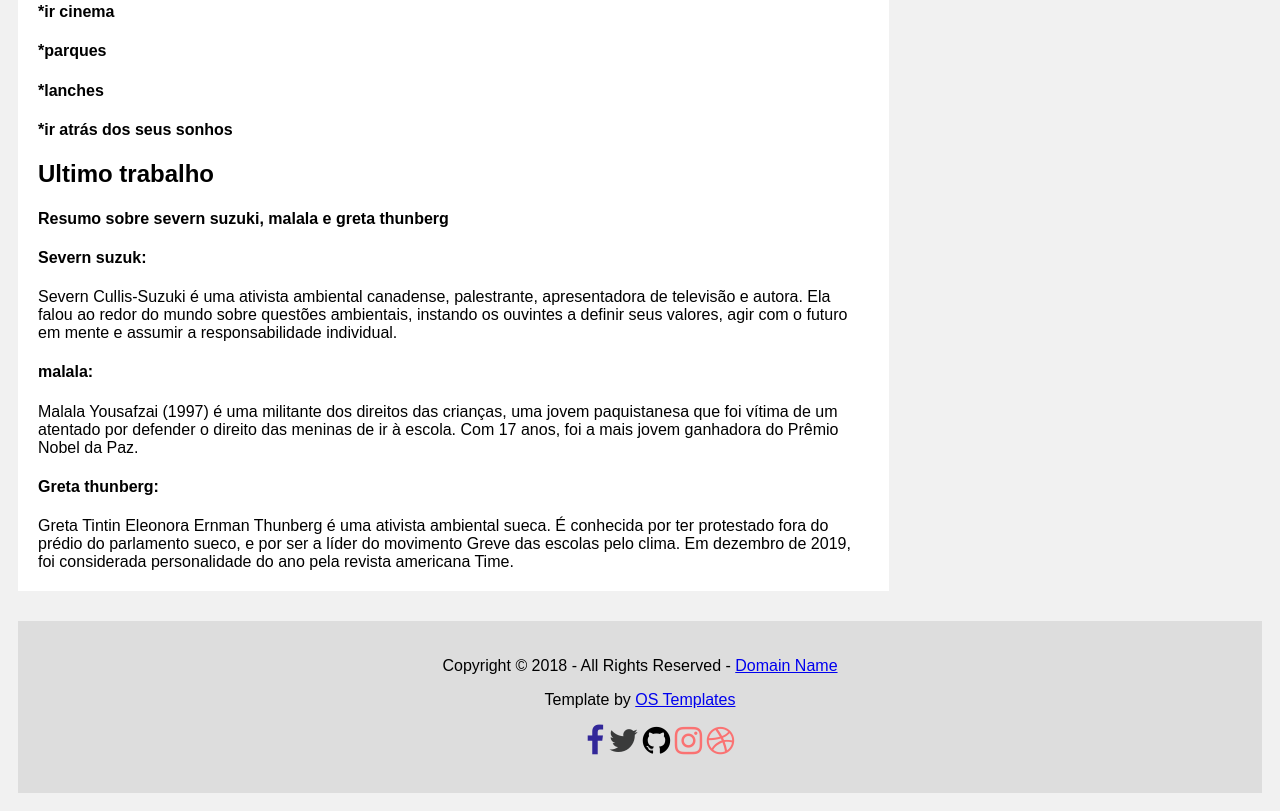
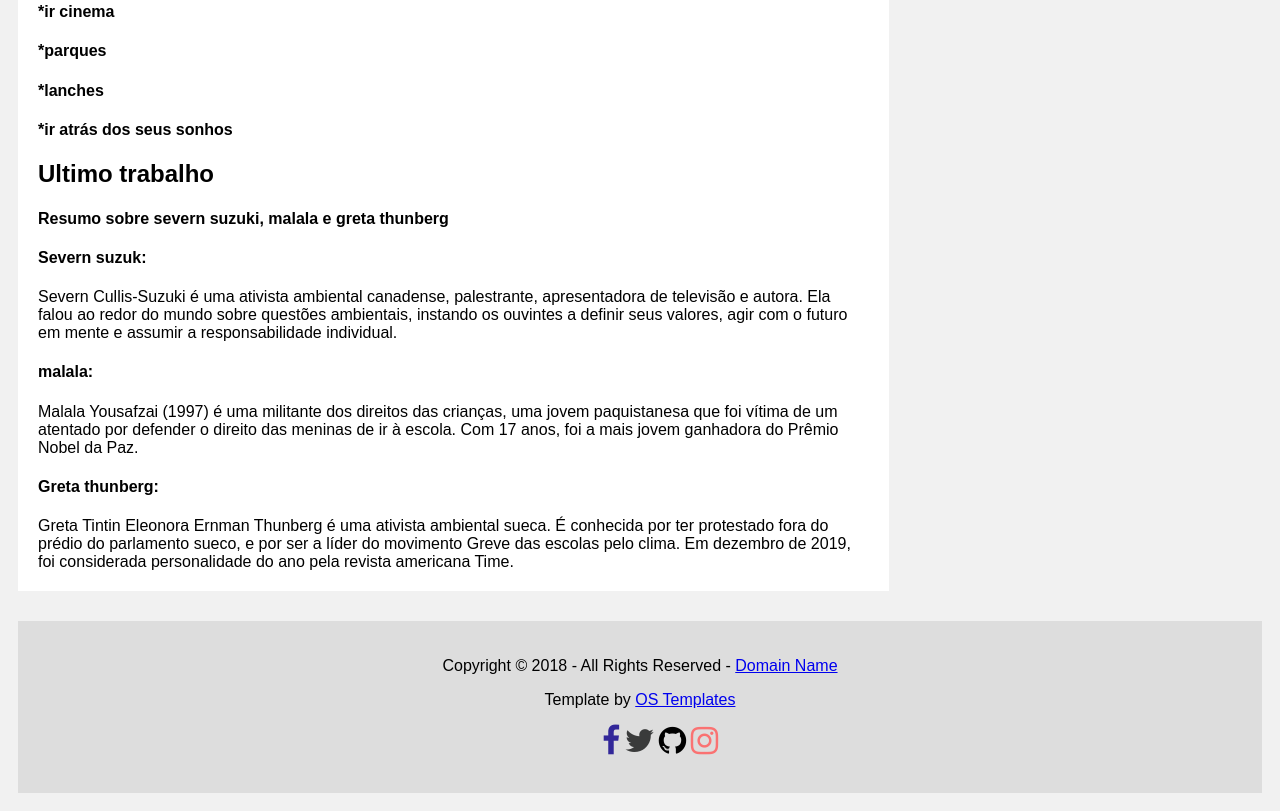
Before and after one commit to vinix647/vinix-github.io, a plain HTML site: page projeto web 2/index.html in a window 1280 px wide. Shown: the part 5143-5954 px from the top of the page. Drawn offline with Linux system fonts and the light colour scheme.

Commit message:
Update index.html

```diff
--- a/projeto web 2/index.html
+++ b/projeto web 2/index.html
@@ -294,9 +294,7 @@
                 </li>
                 <li class="list-inline-item"><a href="https://www.instagram.com/vinix_alves/">
                         <i class="fa fa-instagram" style="font-size:32px;color:rgb(250, 114, 114)"></i></a>
-                </li>
-                <li class="list-inline-item"><a href="">
-                        <i class="fa fa-dribbble" style="font-size:32px;color:rgb(250, 114, 114)"></i></a></li>
+
             </ul>
         </footer>
 
```
